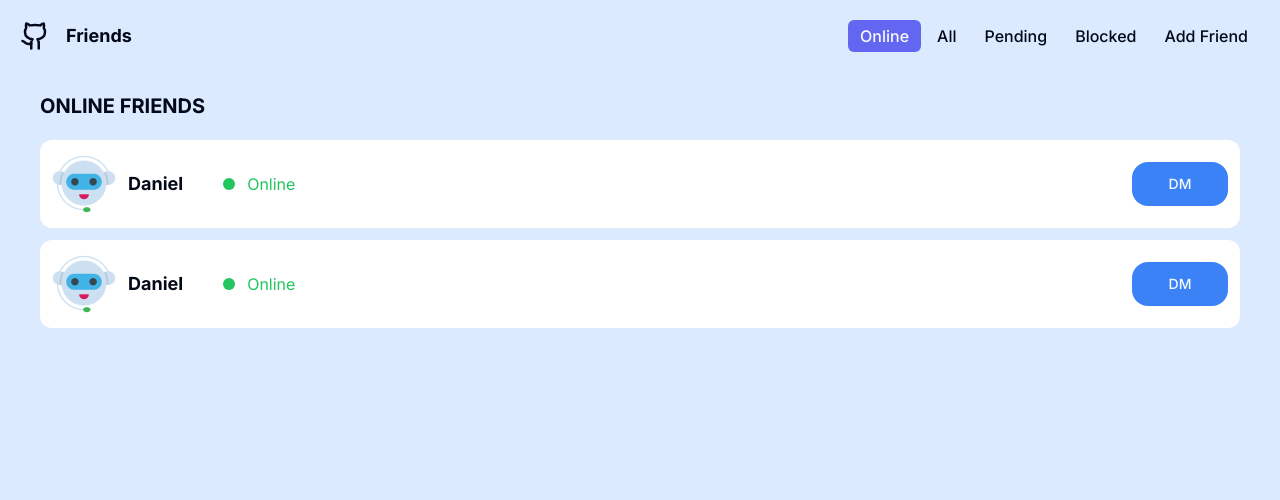
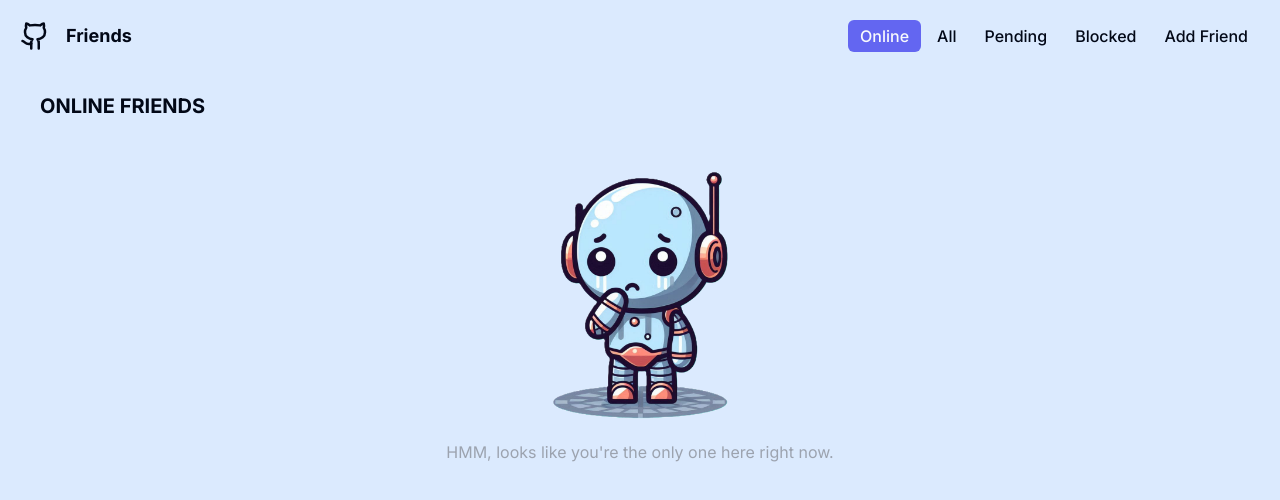
Before and after one commit to DiscordCataloger/sync, a Next.js app: page /chat in a window 1280 px wide. Both pictures are taken after a click on the button "Online". Shown: the top 500 px of the page. Built offline with nearby package versions, Linux system fonts and the light colour scheme.

Commit message:
modified phrases

```diff
--- a/src/app/(frontend)/(components)/(friendui)/addfriend.js
+++ b/src/app/(frontend)/(components)/(friendui)/addfriend.js
@@ -7,7 +7,7 @@ export default function AddFriend() {
     <div className="flex flex-col gap-5 p-5 mt-5">
       <div className="font-bold text-xl">ADD FRIEND</div>
       <div className="text-gray-400 text-sm">
-        You can add friends with their username
+        You can add friends with their username.
       </div>
       <AddFriendInput placeholder="You can add friends with their username" />
       <div className="flex flex-col items-center justify-center w-full">
@@ -17,7 +17,9 @@ export default function AddFriend() {
           alt="Sync.dev friend image"
           src="/friend_robot.png"
         />
-        <div>Find a friend, start new chat!</div>
+        <div className="text-gray-400">
+          It's a bit barren over here. Find some friends!
+        </div>
       </div>
     </div>
   );
--- a/src/app/(frontend)/(components)/(friendui)/allfriends.js
+++ b/src/app/(frontend)/(components)/(friendui)/allfriends.js
@@ -37,7 +37,7 @@ export default function AllFriends() {
               alt="Sync.dev friend image"
               src="/no_friend.png"
             />
-            <div>OOPS, you yet have any friends.</div>
+            <div className="text-gray-400">OOPS, you yet have any friends.</div>
           </div>
         )}
       </div>
--- a/src/app/(frontend)/(components)/(friendui)/blockedusers.js
+++ b/src/app/(frontend)/(components)/(friendui)/blockedusers.js
@@ -37,7 +37,9 @@ export default function BlockedUsers() {
               alt="Sync.dev friend image"
               src="/no_blocked.png"
             />
-            <div>WOW, seems you are pleased with everyone here.</div>
+            <div className="text-gray-400">
+              WOW, seems you are pleased with everyone here.
+            </div>
           </div>
         )}
       </div>
--- a/src/app/(frontend)/(components)/(friendui)/onlinefriend.js
+++ b/src/app/(frontend)/(components)/(friendui)/onlinefriend.js
@@ -5,16 +5,16 @@ import Image from "next/image";
 export default function OnlineFriend() {
   const buttons = ["DM"];
   const friendArr = [
-    {
-      icon: "/chat_bot.png",
-      name: "Daniel",
-      status: "Online",
-    },
-    {
-      icon: "/chat_bot.png",
-      name: "Daniel",
-      status: "Online",
-    },
+    // {
+    //   icon: "/chat_bot.png",
+    //   name: "Daniel",
+    //   status: "Online",
+    // },
+    // {
+    //   icon: "/chat_bot.png",
+    //   name: "Daniel",
+    //   status: "Online",
+    // },
   ];
   return (
     <div className="flex flex-col gap-5 p-5 mt-5">
@@ -38,7 +38,9 @@ export default function OnlineFriend() {
               alt="Sync.dev friend image"
               src="/no_online_friends.png"
             />
-            <div>HMM, looks like you're the only one here right now.</div>
+            <div className="text-gray-400">
+              HMM, looks like you're the only one here right now.
+            </div>
           </div>
         )}
       </div>
--- a/src/app/(frontend)/(components)/(friendui)/pendingfriends.js
+++ b/src/app/(frontend)/(components)/(friendui)/pendingfriends.js
@@ -37,7 +37,7 @@ export default function PendingFriends() {
               alt="Sync.dev friend image"
               src="/no_pending.png"
             />
-            <div>OOPS, no one finds you yet.</div>
+            <div className="text-gray-400">OOPS, no one finds you yet.</div>
           </div>
         )}
       </div>
```
